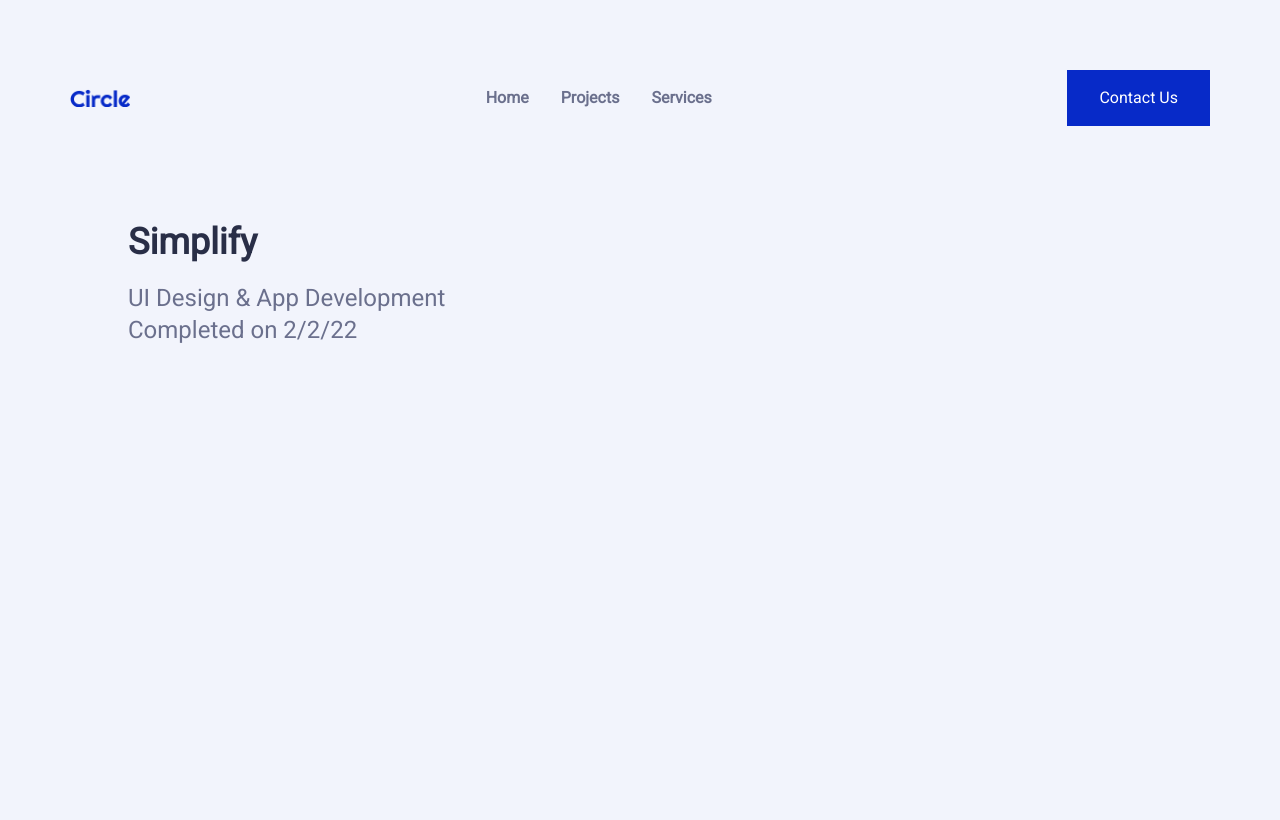
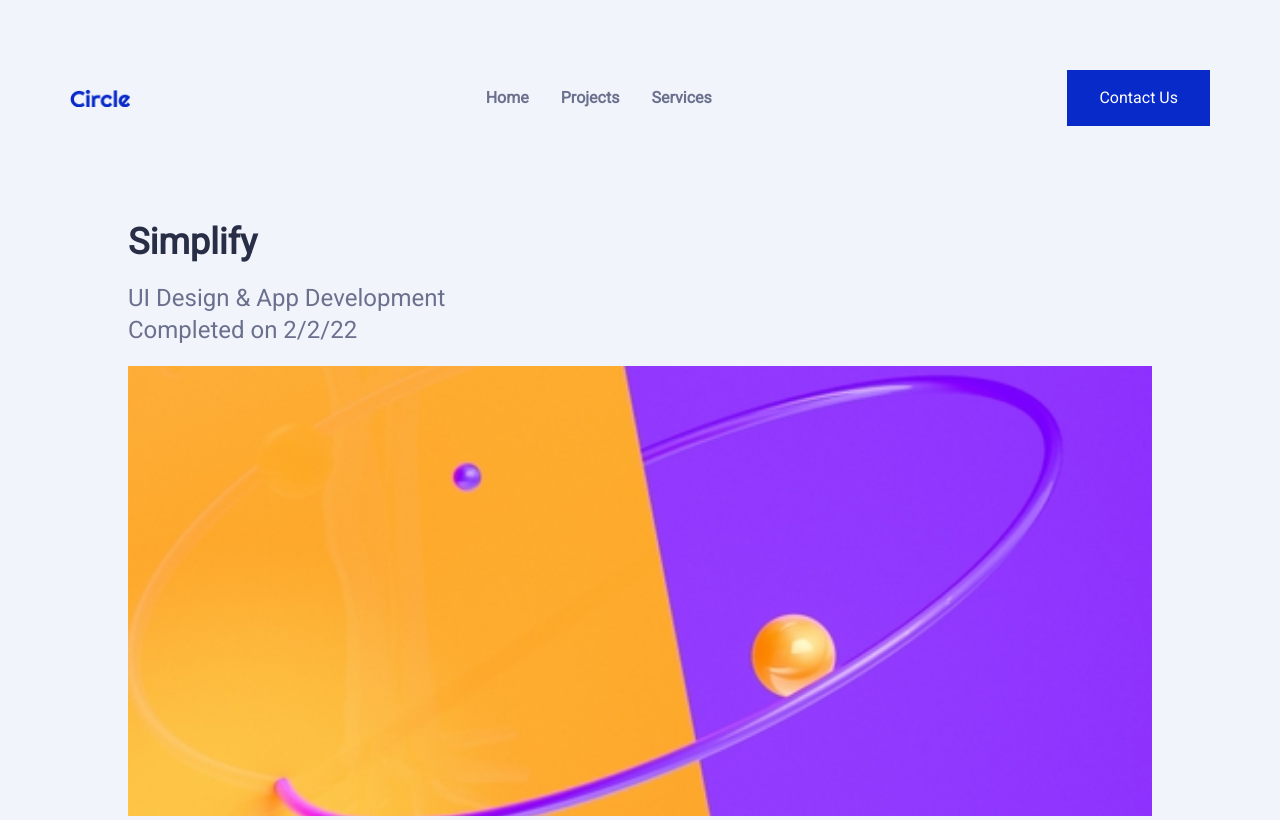
Before and after one commit to Adrilopmar/mid-term-Iron-Hack, a plain HTML site: page project.html in a window 1280 px wide. Shown: the top 820 px of the page. Drawn offline with nearby package versions, Linux system fonts and the light colour scheme; the site is published under a folder, as on GitHub Pages, so addresses that start at the root find nothing; no server answers; files whose address does not match are found by name.

Commit message:
bug path background fixed

```diff
--- a/styles/project.css
+++ b/styles/project.css
@@ -158,7 +158,7 @@ font-size: 1rem;
 /*                                       ------------project page styles */
 .main-project-img{
     min-height: 450px;
-    background-image: url(/assets/img/Rectangle\ 4.jpeg) ;
+    background-image: url(assets/img/Rectangle\ 4.jpeg) ;
     background-repeat: no-repeat;
     background-position: center;
     background-size: cover;
```
